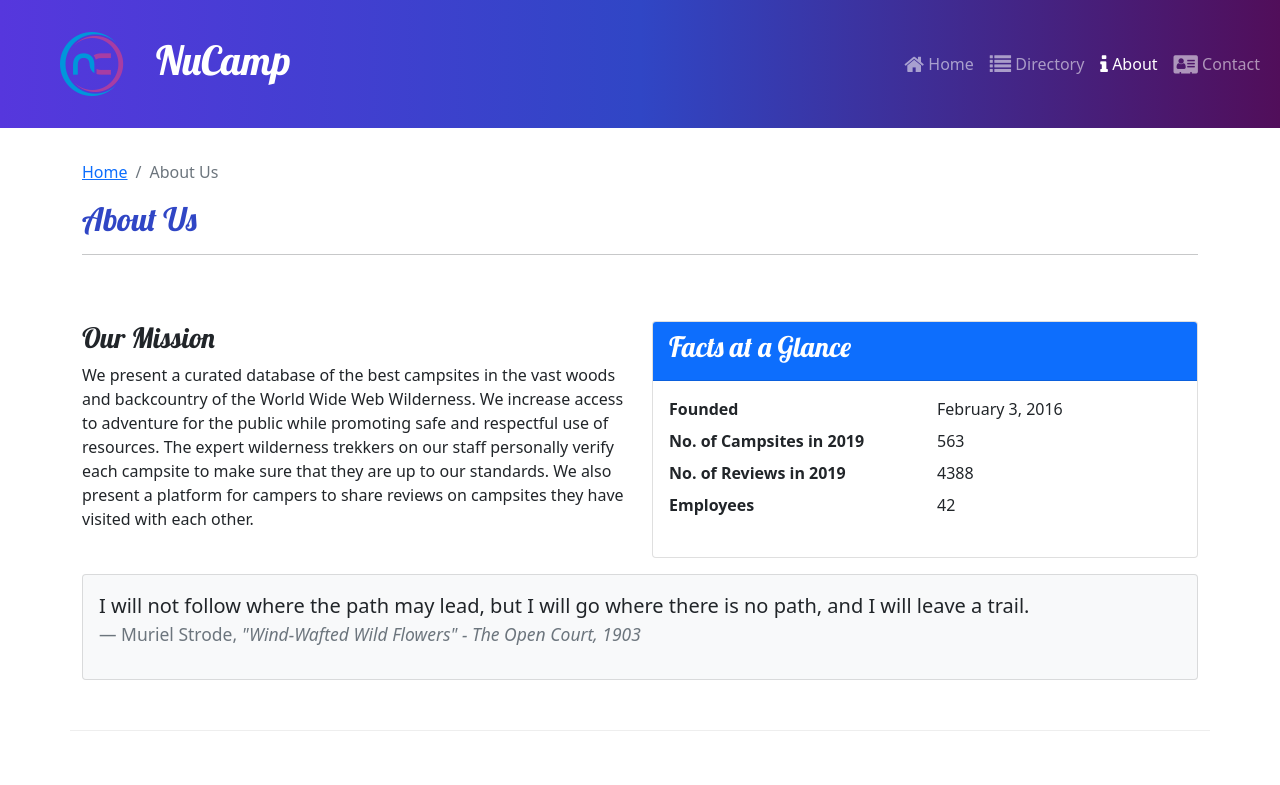
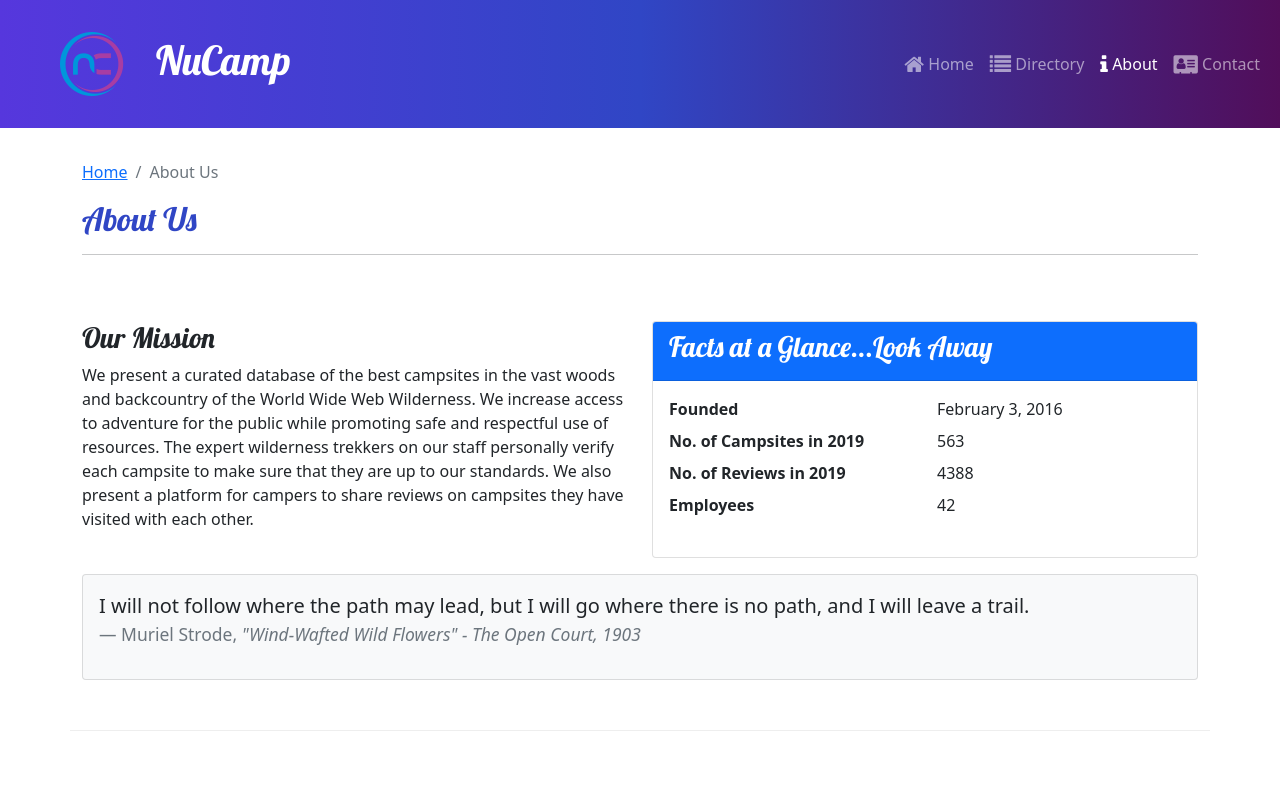
Before and after one commit to PGA-dev/NC_R, a React (Create React App) app: page /about in a window 1280 px wide. Shown: the top 785 px of the page. Built offline with nearby package versions, Linux system fonts and the light colour scheme.

Commit message:
updated about page content headings

```diff
--- a/src/pages/AboutPage.js
+++ b/src/pages/AboutPage.js
@@ -24,7 +24,7 @@ const AboutPage = () => {
                     <Card>
                         <CardHeader className='bg-primary text-white'>
                             <h3>
-                                Facts at a Glance
+                                Facts at a Glance...Look Away
                             </h3>
                         </CardHeader>
                         <CardBody>
```
